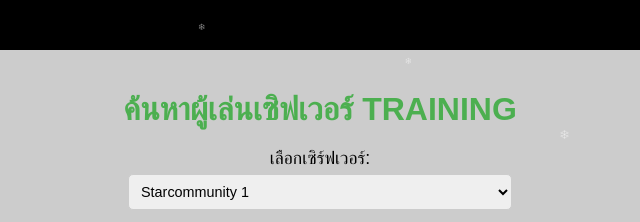
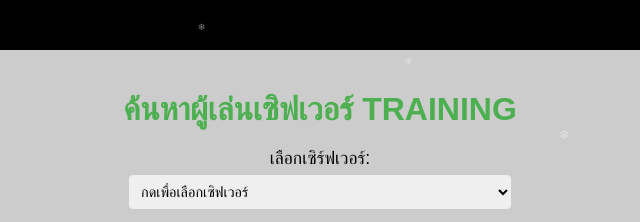
Before and after one commit to dxbbpi/jutistory, a plain HTML site: page fivemtn.html in a window 1280 px wide. Shown: the top 222 px of the page, 320-960 px from the left. Drawn offline with Linux system fonts and the light colour scheme.

Commit message:
Update fivemtn.html

```diff
--- a/fivemtn.html
+++ b/fivemtn.html
@@ -145,7 +145,8 @@
         <h1>ค้นหาผู้เล่นเซิฟเวอร์ TRAINING  </h1>
         <label for="server">เลือกเซิร์ฟเวอร์:</label>
         <select id="server">
-            <option value="141.98.19.62">Starcommunity 1</option>
+            <option value="">กดเพื่อเลือกเซิฟเวอร์</option>
+            <option value="45.144.166.88">Starcommunity 1</option>
             <option value="43.229.76.102">Starcommunity 2</option>
             <option value="141.98.19.46">Starcommunity 3</option>
             <option value="45.154.27">Starcommunity 4</option>
```
